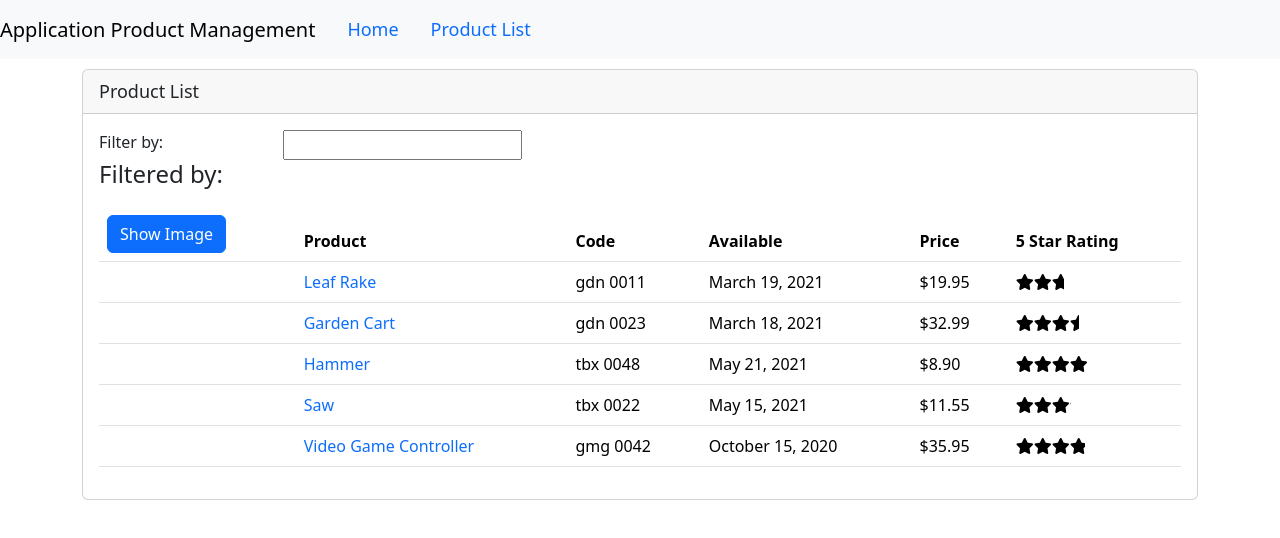
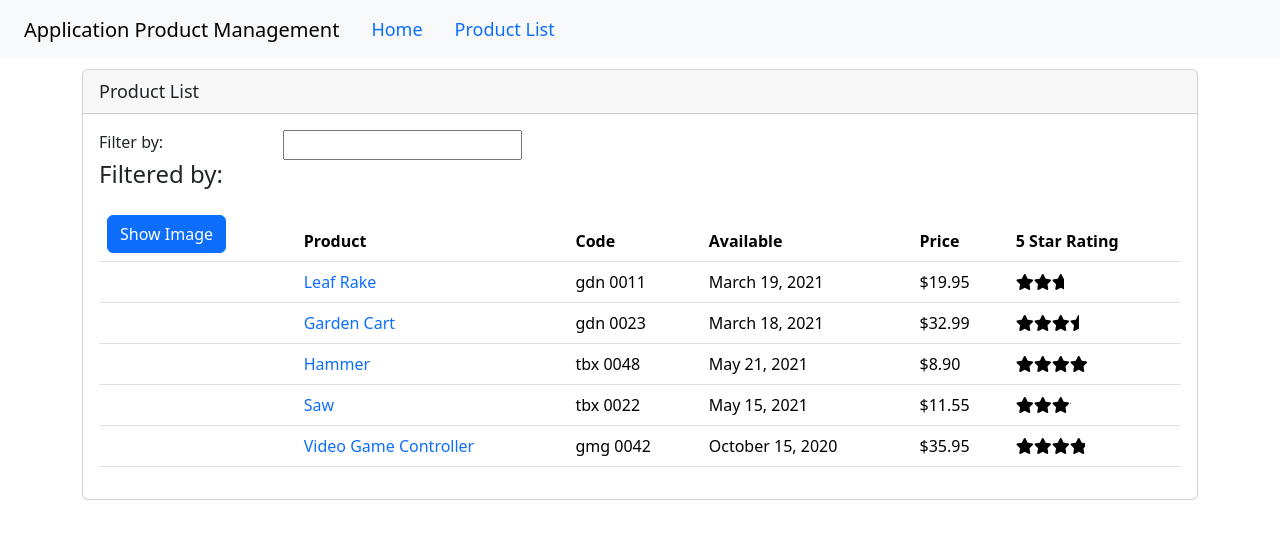
Before and after one commit to laisferdan/APM, an Angular app: page /products in a window 1280 px wide. Shown: the top 538 px of the page. Built offline with nearby package versions, Linux system fonts and the light colour scheme.

Commit message:
feat: update layout

```diff
--- a/src/app/app.component.html
+++ b/src/app/app.component.html
@@ -1,5 +1,5 @@
 <nav class="navbar navbar-expand navbar-light bg-light">
-    <a class="navbar-brand">{{ pageTitle }}</a>
+    <a class="navbar-brand ps-4">{{ pageTitle }}</a>
     <ul class="nav nav-pills">
         <li><a class="nav-link" routerLinkActive="active" routerLink="/home">Home</a></li>
         <li><a class="nav-link" routerLinkActive="active" routerLink="/products">Product List</a></li>
```
